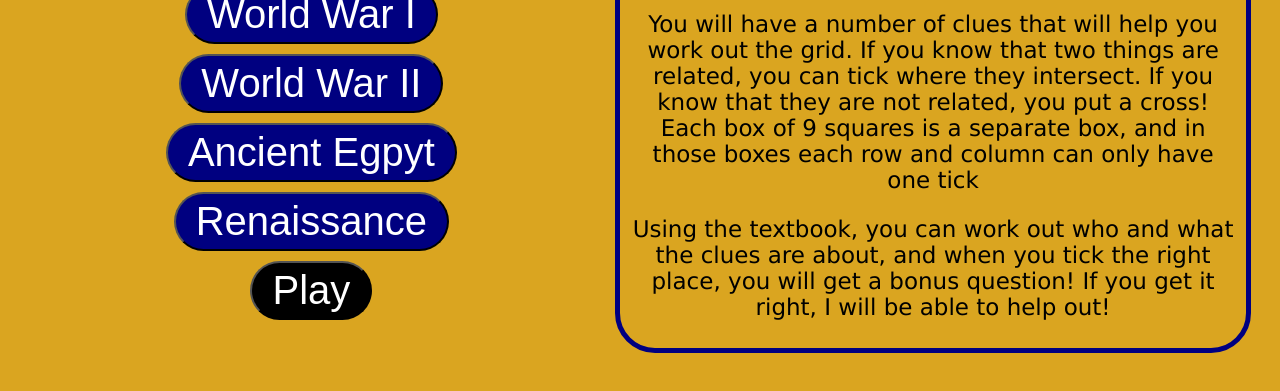
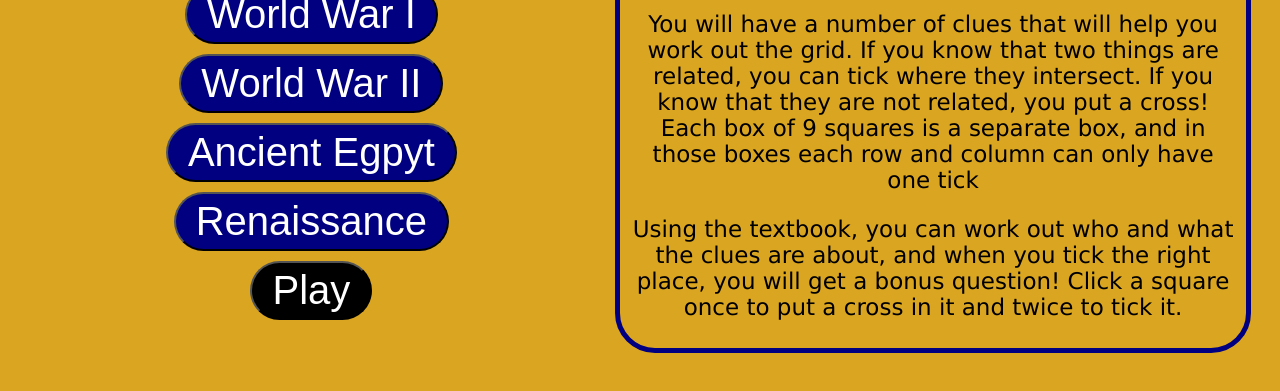
Before and after one commit to RahmaA278/Puzzlwise, a website: page client/index.html in a window 1280 px wide. Shown: the part 213-604 px from the top of the page. Drawn offline with Linux system fonts and the light colour scheme.

Commit message:
Update index.html

```diff
--- a/client/index.html
+++ b/client/index.html
@@ -25,7 +25,7 @@
         <div class="instructions" id="instructions">
             <p class="heading">How to play</p>
             <p>You will have a number of clues that will help you work out the grid. If you know that two things are related, you can tick where they intersect. If you know that they are not related, you put a cross! Each box of 9 squares is a separate box, and in those boxes each row and column can only have one tick</p>
-            <p>Using the textbook, you can work out who and what the clues are about, and when you tick the right place, you will get a bonus question! If you get it right, I will be able to help out! </p>
+            <p>Using the textbook, you can work out who and what the clues are about, and when you tick the right place, you will get a bonus question! Click a square once to put a cross in it and twice to tick it. </p>
         </div>
 
     </div>
```
